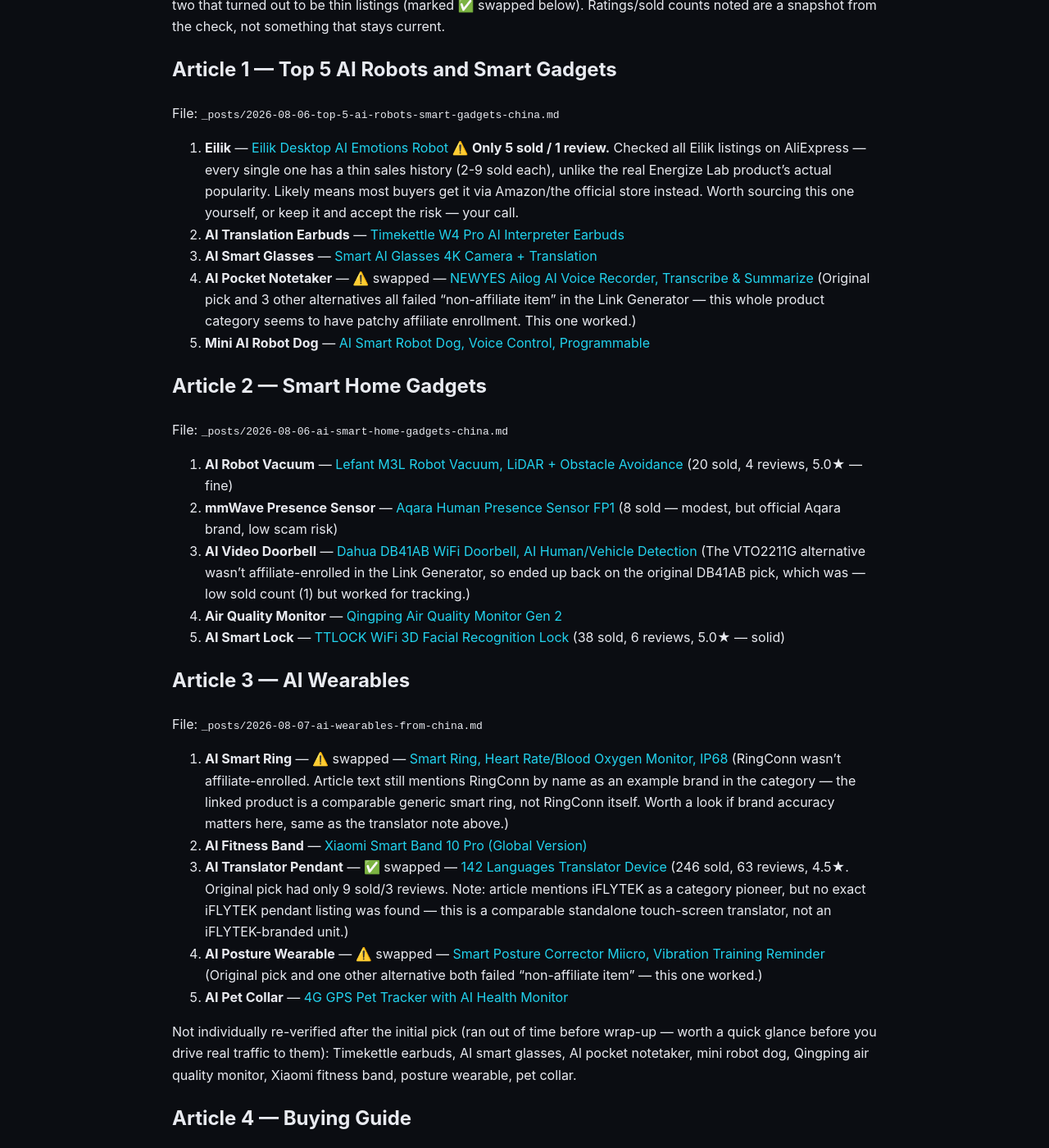
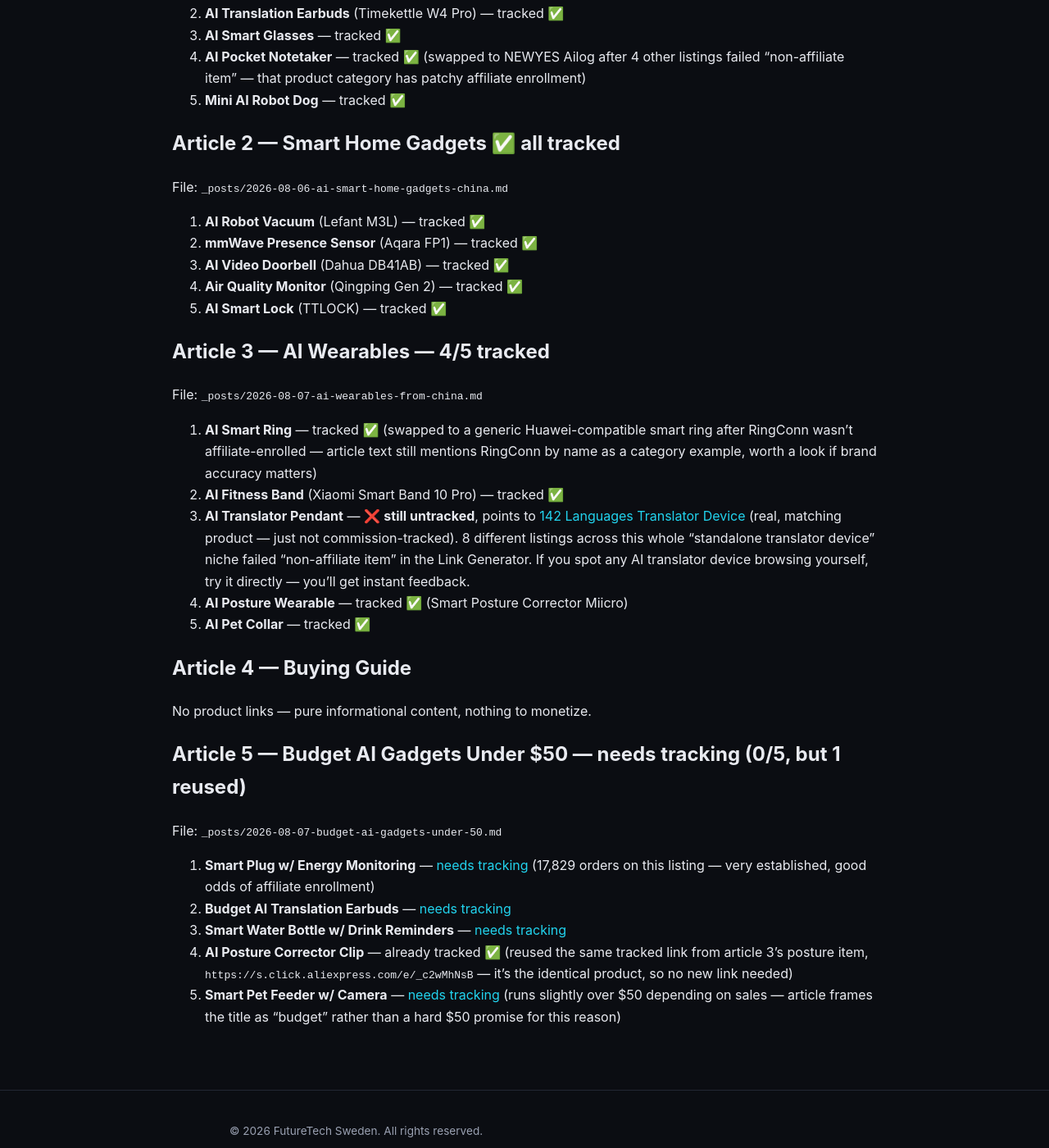
Before and after one commit to patrikaxelsson84/futuretechsweden.com, a Jekyll site: the page built from marketing/product-links-to-monetize.md, in a window 1280 px wide and 1400 px high, scrolled down 480 px. Shown: the whole window at 82% size. Built offline with Jekyll 4.4.1, drawn with Linux system fonts in a browser that asks for light colours; our own code applies the rules of GitHub Pages for plain Markdown files; some of the changed text lies outside the part shown.

Commit message:
Add article 5 (budget AI gadgets), cross-link all 5 posts
- New article: 5 Budget AI Gadgets on AliExpress That Don't Feel Like
  a Compromise - smart plug, budget earbuds, water bottle, posture
  clip (reuses already-tracked link), pet feeder
- Cross-linked into and out of all four existing articles
- Content calendar and product-links-to-monetize.md updated to
  reflect actual current tracking status (14/15 tracked, translator
  pendant still unresolved after 8 attempts)

Co-Authored-By: Claude Sonnet 5 <noreply@anthropic.com>

```diff
--- /dev/null
+++ b/_posts/2026-08-07-budget-ai-gadgets-under-50.md
@@ -0,0 +1,97 @@
+---
+layout: post
+title: "5 Budget AI Gadgets on AliExpress That Don't Feel Like a Compromise"
+subtitle: "You don't need to spend big to get something genuinely 'smart' — here's where the budget tier actually holds up."
+date: 2026-08-07
+categories: [ai-gadgets]
+---
+
+> **Disclosure:** This article contains affiliate links. If you buy through them, we may earn a
+> small commission at no extra cost to you. We only feature products we've researched and would
+> genuinely recommend.
+
+Not every AI gadget needs to be a $200+ centerpiece purchase. A lot of genuinely useful "smart"
+functionality has trickled down into cheap, everyday objects — plugs, bottles, clips — that most
+people wouldn't think to call AI gadgets at all. Here are five picks that stay firmly in
+budget territory, roughly $50 or under at time of writing (some closer to $10-15).
+
+## 1. Smart Plug With Energy Monitoring
+
+A WiFi smart plug that doesn't just turn things on and off remotely — it tracks how much power
+whatever's plugged into it is actually using over time, and can flag unusual consumption patterns
+(like a device drawing power it shouldn't be, hours after you thought you turned it off).
+
+**Why it's interesting:** This is the cheapest, lowest-effort way to actually see where electricity
+use is going in a home, without an electrician or a whole-home monitoring system.
+
+**Who it's for:** Anyone curious what's actually driving their electricity bill, or who wants basic
+"turn this off automatically" scheduling without committing to a bigger smart home setup.
+
+[Check the current price on AliExpress →](https://www.aliexpress.com/item/1005007014698020.html){: .cta-button}
+
+## 2. Budget AI Translation Earbuds
+
+A more affordable entry point into the real-time translation earbud category we've covered before
+— fewer languages and a slightly less polished app than premium options, but the core function
+(speak in one language, the other person hears it translated near-instantly) works the same way.
+
+**Why it's interesting:** Real-time translation used to be a $150+ feature. At this price point, it
+becomes a "why not just get one" impulse buy for an upcoming trip rather than a considered purchase.
+
+**Who it's for:** Occasional travelers who want translation as a backup, not a primary daily tool —
+if you're translating constantly, the premium models are worth the extra cost.
+
+[Check the current price on AliExpress →](https://www.aliexpress.com/item/1005012357897015.html){: .cta-button}
+
+## 3. Smart Water Bottle With Drink Reminders
+
+An insulated bottle with a small display that tracks intake, shows temperature, and reminds you to
+drink based on time elapsed rather than a fixed schedule — some models add UV self-cleaning too.
+
+**Why it's interesting:** The "reminder" part only works if it's actually attached to something you
+carry anyway. Building it into the bottle itself is a much stickier habit prompt than a phone
+notification you'll swipe away.
+
+**Who it's for:** Anyone who's tried a hydration-tracking app and stopped opening it within a week —
+this removes the extra step entirely.
+
+[Check the current price on AliExpress →](https://www.aliexpress.com/item/1005009639533509.html){: .cta-button}
+
+## 4. AI Posture Corrector Clip
+
+A small clip-on sensor (same category we covered in our [wearables roundup]({{ '/ai-wearables-from-china/' | relative_url }}))
+that buzzes gently the moment it detects slouching, instead of waiting for you to check an app.
+
+**Why it's interesting:** It's one of the few budget gadgets here that changes behavior in the
+moment rather than just logging data for you to review later — the correction happens exactly when
+the bad habit does.
+
+**Who it's for:** Desk workers dealing with neck or back strain who want a low-cost first step
+before considering anything more expensive.
+
+[Check the current price on AliExpress →](https://s.click.aliexpress.com/e/_c2wMhNsB){: .cta-button}
+
+## 5. Smart Pet Feeder With Camera
+
+Sits right at the edge of this budget range (occasionally a little over, depending on sales) but
+earns its spot — a WiFi pet feeder with a built-in camera and app control, so you can check in on
+and feed a pet remotely, on a schedule or on demand.
+
+**Why it's interesting:** Unlike a plain timed feeder, the camera means you actually know the food
+went where it was supposed to — not just that the mechanism triggered.
+
+**Who it's for:** Pet owners with unpredictable schedules who want peace of mind without paying for
+the premium AI-health-monitoring collar tier we covered separately.
+
+[Check the current price on AliExpress →](https://www.aliexpress.com/item/1005012800692459.html){: .cta-button}
+
+## Where to Start
+
+If you want to try exactly one thing from this list with almost zero risk, start with the **smart
+plug** — it's the cheapest, most immediately useful, and works even if you never expand into a
+bigger smart home setup. If you're already committed to buying something on this list either way,
+the **posture corrector** has the best track record of actually changing a habit rather than just
+tracking one.
+
+*Prices and availability on AliExpress change frequently and vary with ongoing sales — click
+through for the current price before buying.*
--- a/marketing/product-links-to-monetize.md
+++ b/marketing/product-links-to-monetize.md
@@ -1,67 +1,59 @@
-# Product Links — Run Through Link Generator to Monetize
+# Product Links — Monetization Status
 
-All 15 CTA links across articles 1-3 now point to real, matching AliExpress products (found via
-public search, not through your affiliate account — so these are currently plain, non-earning
-links). To make them earn commission: open each URL below, paste it into **Tools → Link
-Generator** in your AliExpress Affiliate Portal, copy the tracked link it gives back, and swap it
-into the corresponding spot in the article file. Takes about 1-2 minutes per link.
+Status as of 2026-08-07. Most links across articles 1-3 are now tracked (real commission-earning
+links, generated live together in the AliExpress Affiliate Portal). Article 5 is new and still
+needs its links run through the **Link Generator** (Tools → Link Generator, paste URL, copy the
+`s.click.aliexpress.com` result back, swap it into the post).
 
-Prices shown were what came up during research (2026-08-07) — they will have moved by the time you
-check; that's expected and already flagged to readers in each article's disclaimer.
-
-**Quality pass:** after the initial link-up, I re-checked each product page for sold count/reviews
-and swapped out two that turned out to be thin listings (marked ✅ swapped below). Ratings/sold
-counts noted are a snapshot from the check, not something that stays current.
-
-## Article 1 — Top 5 AI Robots and Smart Gadgets
+## Article 1 — Top 5 AI Robots and Smart Gadgets ✅ all tracked
 File: `_posts/2026-08-06-top-5-ai-robots-smart-gadgets-china.md`
 
-1. **Eilik** — [Eilik Desktop AI Emotions Robot](https://www.aliexpress.com/item/1005012721004048.html)
-   ⚠️ **Only 5 sold / 1 review.** Checked all Eilik listings on AliExpress — every single one has a
-   thin sales history (2-9 sold each), unlike the real Energize Lab product's actual popularity.
-   Likely means most buyers get it via Amazon/the official store instead. Worth sourcing this one
-   yourself, or keep it and accept the risk — your call.
-2. **AI Translation Earbuds** — [Timekettle W4 Pro AI Interpreter Earbuds](https://www.aliexpress.com/item/1005009945946876.html)
-3. **AI Smart Glasses** — [Smart AI Glasses 4K Camera + Translation](https://www.aliexpress.com/item/1005011747518509.html)
-4. **AI Pocket Notetaker** — ⚠️ swapped — [NEWYES Ailog AI Voice Recorder, Transcribe & Summarize](https://www.aliexpress.com/item/1005011905159251.html)
-   (Original pick and 3 other alternatives all failed "non-affiliate item" in the Link Generator —
-   this whole product category seems to have patchy affiliate enrollment. This one worked.)
-5. **Mini AI Robot Dog** — [AI Smart Robot Dog, Voice Control, Programmable](https://www.aliexpress.com/item/1005011931001260.html)
+1. **Eilik** — tracked ✅
+   ⚠️ Every Eilik listing on AliExpress has a thin sales history (2-9 sold) — likely means most
+   buyers get it via Amazon/the official store instead. Worth keeping an eye on.
+2. **AI Translation Earbuds** (Timekettle W4 Pro) — tracked ✅
+3. **AI Smart Glasses** — tracked ✅
+4. **AI Pocket Notetaker** — tracked ✅ (swapped to NEWYES Ailog after 4 other listings failed
+   "non-affiliate item" — that product category has patchy affiliate enrollment)
+5. **Mini AI Robot Dog** — tracked ✅
 
-## Article 2 — Smart Home Gadgets
+## Article 2 — Smart Home Gadgets ✅ all tracked
 File: `_posts/2026-08-06-ai-smart-home-gadgets-china.md`
 
-1. **AI Robot Vacuum** — [Lefant M3L Robot Vacuum, LiDAR + Obstacle Avoidance](https://www.aliexpress.com/item/1005012385211784.html)
-   (20 sold, 4 reviews, 5.0★ — fine)
-2. **mmWave Presence Sensor** — [Aqara Human Presence Sensor FP1](https://www.aliexpress.com/item/1005008605446877.html)
-   (8 sold — modest, but official Aqara brand, low scam risk)
-3. **AI Video Doorbell** — [Dahua DB41AB WiFi Doorbell, AI Human/Vehicle Detection](https://www.aliexpress.com/item/1005012751203637.html)
-   (The VTO2211G alternative wasn't affiliate-enrolled in the Link Generator, so ended up back on
-   the original DB41AB pick, which was — low sold count (1) but worked for tracking.)
-4. **Air Quality Monitor** — [Qingping Air Quality Monitor Gen 2](https://www.aliexpress.com/item/1005012218241666.html)
-5. **AI Smart Lock** — [TTLOCK WiFi 3D Facial Recognition Lock](https://www.aliexpress.com/item/1005010801009445.html)
-   (38 sold, 6 reviews, 5.0★ — solid)
+1. **AI Robot Vacuum** (Lefant M3L) — tracked ✅
+2. **mmWave Presence Sensor** (Aqara FP1) — tracked ✅
+3. **AI Video Doorbell** (Dahua DB41AB) — tracked ✅
+4. **Air Quality Monitor** (Qingping Gen 2) — tracked ✅
+5. **AI Smart Lock** (TTLOCK) — tracked ✅
 
-## Article 3 — AI Wearables
+## Article 3 — AI Wearables — 4/5 tracked
 File: `_posts/2026-08-07-ai-wearables-from-china.md`
 
-1. **AI Smart Ring** — ⚠️ swapped — [Smart Ring, Heart Rate/Blood Oxygen Monitor, IP68](https://www.aliexpress.com/item/1005008763292202.html)
-   (RingConn wasn't affiliate-enrolled. Article text still mentions RingConn by name as an example
-   brand in the category — the linked product is a comparable generic smart ring, not RingConn
-   itself. Worth a look if brand accuracy matters here, same as the translator note above.)
-2. **AI Fitness Band** — [Xiaomi Smart Band 10 Pro (Global Version)](https://www.aliexpress.com/item/1005009411133355.html)
-3. **AI Translator Pendant** — ✅ swapped — [142 Languages Translator Device](https://www.aliexpress.com/item/1005009354623226.html)
-   (246 sold, 63 reviews, 4.5★. Original pick had only 9 sold/3 reviews.
-   Note: article mentions iFLYTEK as a category pioneer, but no exact iFLYTEK pendant listing was
-   found — this is a comparable standalone touch-screen translator, not an iFLYTEK-branded unit.)
-4. **AI Posture Wearable** — ⚠️ swapped — [Smart Posture Corrector Miicro, Vibration Training Reminder](https://www.aliexpress.com/item/1005012288471353.html)
-   (Original pick and one other alternative both failed "non-affiliate item" — this one worked.)
-5. **AI Pet Collar** — [4G GPS Pet Tracker with AI Health Monitor](https://www.aliexpress.com/item/1005012370545335.html)
-
-Not individually re-verified after the initial pick (ran out of time before wrap-up — worth a
-quick glance before you drive real traffic to them): Timekettle earbuds, AI smart glasses, AI
-pocket notetaker, mini robot dog, Qingping air quality monitor, Xiaomi fitness band, posture
-wearable, pet collar.
+1. **AI Smart Ring** — tracked ✅ (swapped to a generic Huawei-compatible smart ring after RingConn
+   wasn't affiliate-enrolled — article text still mentions RingConn by name as a category example,
+   worth a look if brand accuracy matters)
+2. **AI Fitness Band** (Xiaomi Smart Band 10 Pro) — tracked ✅
+3. **AI Translator Pendant** — ❌ **still untracked**, points to
+   [142 Languages Translator Device](https://www.aliexpress.com/item/1005009354623226.html)
+   (real, matching product — just not commission-tracked). 8 different listings across this whole
+   "standalone translator device" niche failed "non-affiliate item" in the Link Generator. If you
+   spot any AI translator device browsing yourself, try it directly — you'll get instant feedback.
+4. **AI Posture Wearable** — tracked ✅ (Smart Posture Corrector Miicro)
+5. **AI Pet Collar** — tracked ✅
 
 ## Article 4 — Buying Guide
-No product links — this one's pure informational content, nothing to monetize here.
+No product links — pure informational content, nothing to monetize.
+
+## Article 5 — Budget AI Gadgets Under $50 — needs tracking (0/5, but 1 reused)
+File: `_posts/2026-08-07-budget-ai-gadgets-under-50.md`
+
+1. **Smart Plug w/ Energy Monitoring** — [needs tracking](https://www.aliexpress.com/item/1005007014698020.html)
+   (17,829 orders on this listing — very established, good odds of affiliate enrollment)
+2. **Budget AI Translation Earbuds** — [needs tracking](https://www.aliexpress.com/item/1005012357897015.html)
+3. **Smart Water Bottle w/ Drink Reminders** — [needs tracking](https://www.aliexpress.com/item/1005009639533509.html)
+4. **AI Posture Corrector Clip** — already tracked ✅ (reused the same tracked link from article 3's
+   posture item, `https://s.click.aliexpress.com/e/_c2wMhNsB` — it's the identical product, so no
+   new link needed)
+5. **Smart Pet Feeder w/ Camera** — [needs tracking](https://www.aliexpress.com/item/1005012800692459.html)
+   (runs slightly over $50 depending on sales — article frames the title as "budget" rather than a
+   hard $50 promise for this reason)
```
Also changed, not shown: _posts/2026-08-06-ai-smart-home-gadgets-china.md (+2 -1 lines), _posts/2026-08-06-top-5-ai-robots-smart-gadgets-china.md (+2 -1 lines), _posts/2026-08-07-ai-wearables-from-china.md (+2 -1 lines), _posts/2026-08-07-buying-from-aliexpress-sweden-eu-guide.md (+4 -3 lines), marketing/content-calendar.md (+9 -9 lines).
